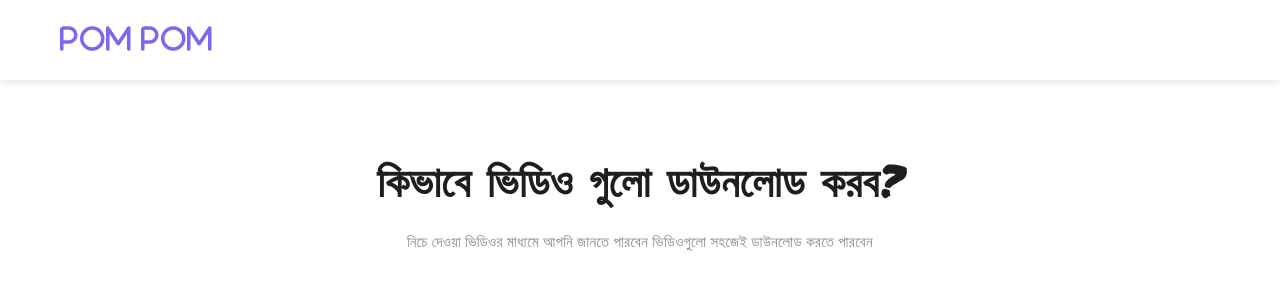
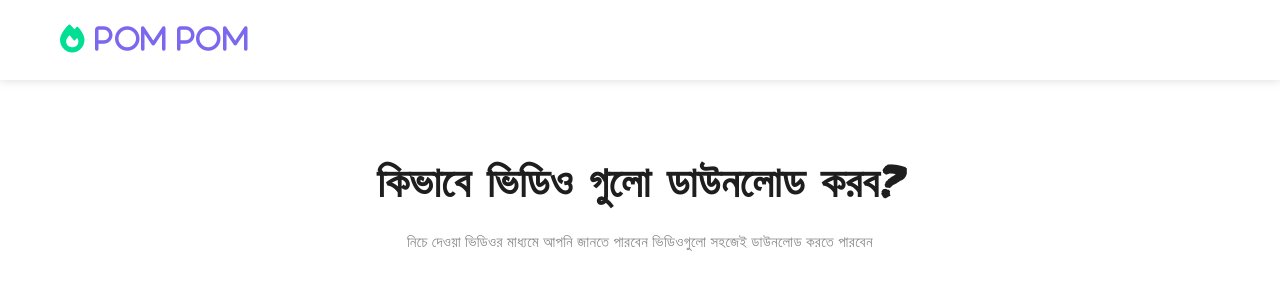
Before and after one commit to HelloDeshi/Flex, a plain HTML site: page index.html in a window 1280 px wide. Shown: the top 303 px of the page. Drawn offline with nearby package versions, Linux system fonts and the light colour scheme; a script that the page names is missing; files whose address does not match are found by name.

Commit message:
Update index.html

```diff
--- a/index.html
+++ b/index.html
@@ -47,7 +47,7 @@
                     <nav class="main-nav">
                         <!-- ***** Logo Start ***** -->
                         <a href="index.html" class="logo">
-                       <i class="fa-solid fa-p fa-bounce" style="color: #7B68EE;"></i><i class="fa-solid fa-o fa-bounce" style="color: #7B68EE;"></i><i class="fa-solid fa-m fa-bounce" style="color: #7B68EE;"></i> <i class="fa-solid fa-p fa-bounce" style="color: #7B68EE;"></i><i class="fa-solid fa-o fa-bounce" style="color: #7B68EE;"></i><i class="fa-solid fa-m fa-bounce" style="color: #7B68EE;"></i>
+                      <i class="fa-solid fa-fire fa-shake" style="color: #01df95;"></i> <i class="fa-solid fa-p fa-bounce" style="color: #7B68EE;"></i><i class="fa-solid fa-o fa-bounce" style="color: #7B68EE;"></i><i class="fa-solid fa-m fa-bounce" style="color: #7B68EE;"></i> <i class="fa-solid fa-p fa-bounce" style="color: #7B68EE;"></i><i class="fa-solid fa-o fa-bounce" style="color: #7B68EE;"></i><i class="fa-solid fa-m fa-bounce" style="color: #7B68EE;"></i>
                         </a>
                         <!-- ***** Logo End ***** -->
                     </nav>
```
